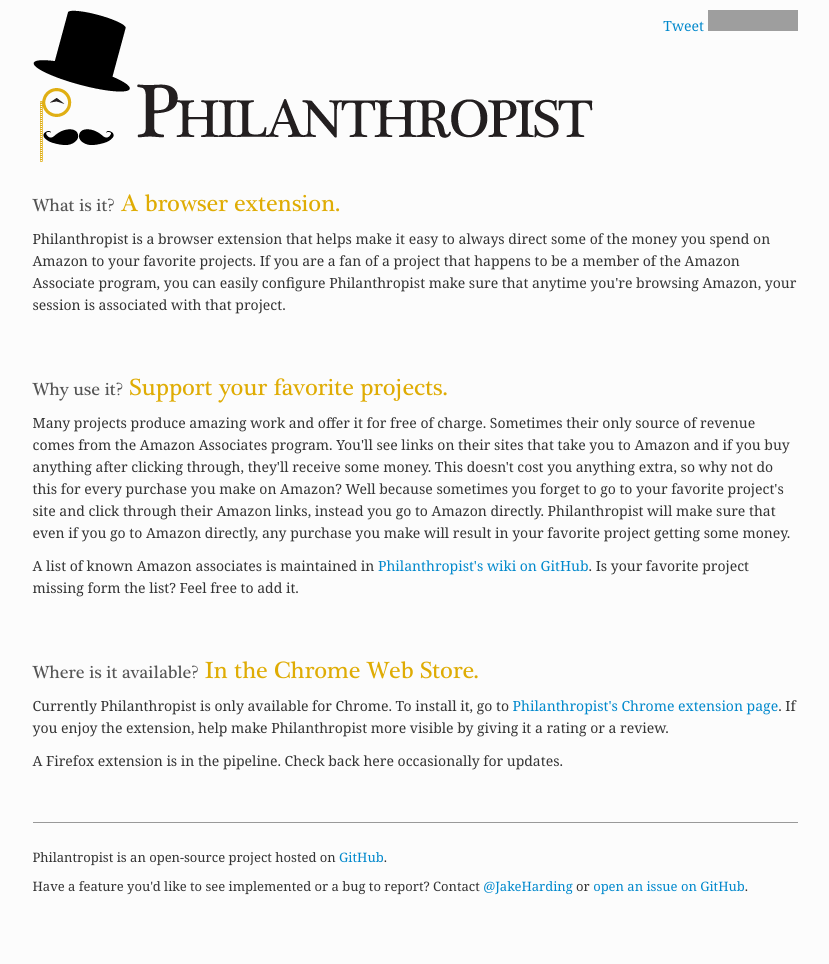
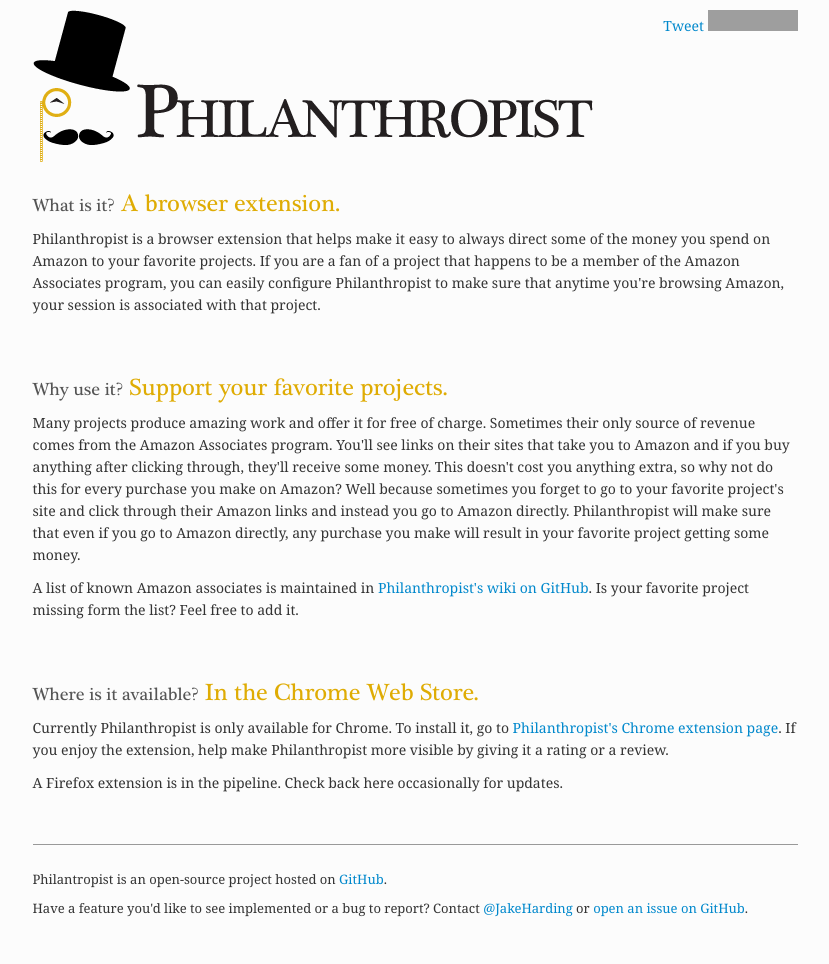
Before and after one commit to jharding/philanthropist, a Jekyll site: the page built from index.html, in a window 1280 px wide. Shown: the whole page, without its empty margins (225-1054 px from the left). Built offline with Jekyll 4.4.1, drawn with Linux system fonts in a browser that asks for light colours; comment, search, counter and statistics services are not loaded; before the commit the page ends 942 px from its top, so only the background shows below that; grey boxes are pictures that could not be loaded.

Commit message:
fixing some typos.

```diff
--- a/index.html
+++ b/index.html
@@ -6,12 +6,12 @@
 
 <section class='what'>
   <h2><small>What is it?</small> <span class='highlight'>A browser extension.</span></h2>
-  <p>Philanthropist is a browser extension that helps make it easy to always direct some of the money you spend on Amazon to your favorite projects. If you are a fan of a project that happens to be a member of the Amazon Associate program, you can easily configure Philanthropist make sure that anytime you're browsing Amazon, your session is associated with that project.</p>
+  <p>Philanthropist is a browser extension that helps make it easy to always direct some of the money you spend on Amazon to your favorite projects. If you are a fan of a project that happens to be a member of the Amazon Associates program, you can easily configure Philanthropist to make sure that anytime you're browsing Amazon, your session is associated with that project.</p>
 </section>
 
 <section class='why'>
   <h2><small>Why use it?</small> <span class='highlight'>Support your favorite projects.</span></h2>
-  <p>Many projects produce amazing work and offer it for free of charge. Sometimes their only source of revenue comes from the Amazon Associates program. You'll see links on their sites that take you to Amazon and if you buy anything after clicking through, they'll receive some money. This doesn't cost you anything extra, so why not do this for every purchase you make on Amazon? Well because sometimes you forget to go to your favorite project's site and click through their Amazon links, instead you go to Amazon directly. Philanthropist will make sure that even if you go to Amazon directly, any purchase you make will result in your favorite project getting some money.</p>
+  <p>Many projects produce amazing work and offer it for free of charge. Sometimes their only source of revenue comes from the Amazon Associates program. You'll see links on their sites that take you to Amazon and if you buy anything after clicking through, they'll receive some money. This doesn't cost you anything extra, so why not do this for every purchase you make on Amazon? Well because sometimes you forget to go to your favorite project's site and click through their Amazon links and instead you go to Amazon directly. Philanthropist will make sure that even if you go to Amazon directly, any purchase you make will result in your favorite project getting some money.</p>
   <p>A list of known Amazon associates is maintained in <a target='_blank' href='https://github.com/jharding/philanthropist/wiki/List-of-Associate-IDs'>Philanthropist's wiki on GitHub</a>. Is your favorite project missing form the list? Feel free to add it.</p>
 </section>
 
```
